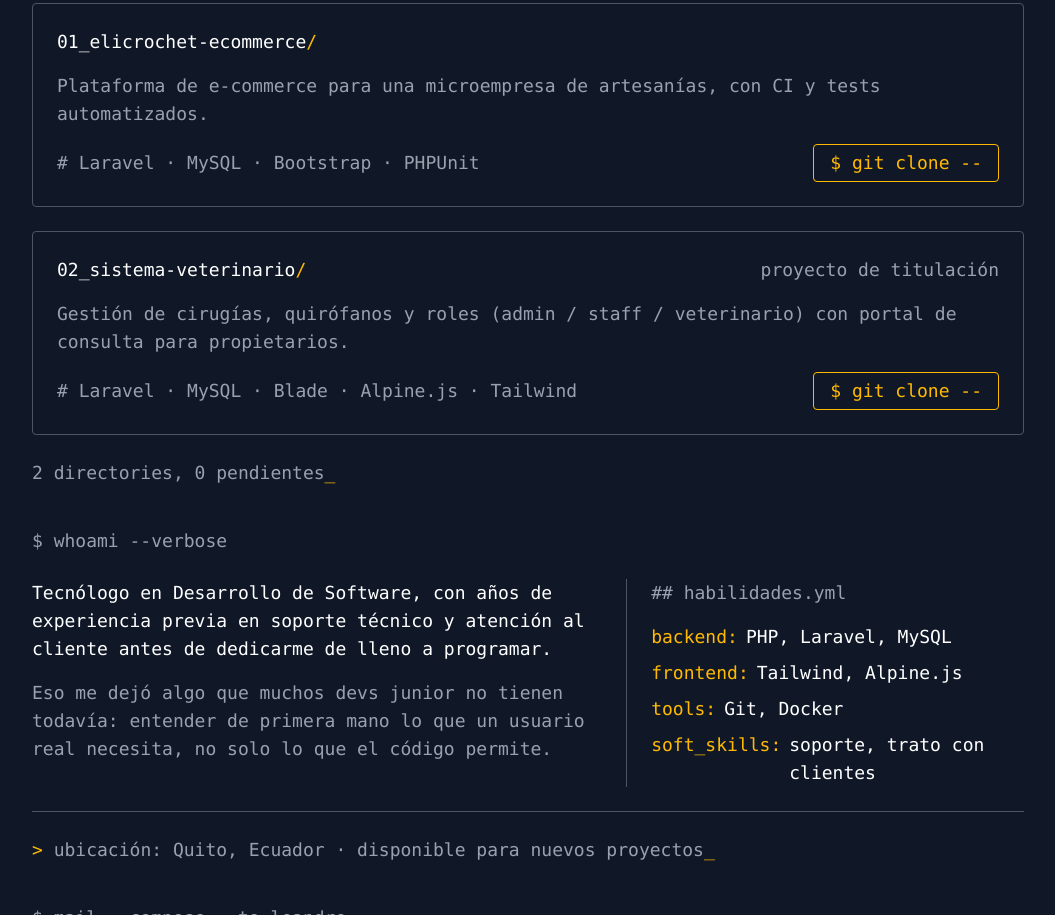
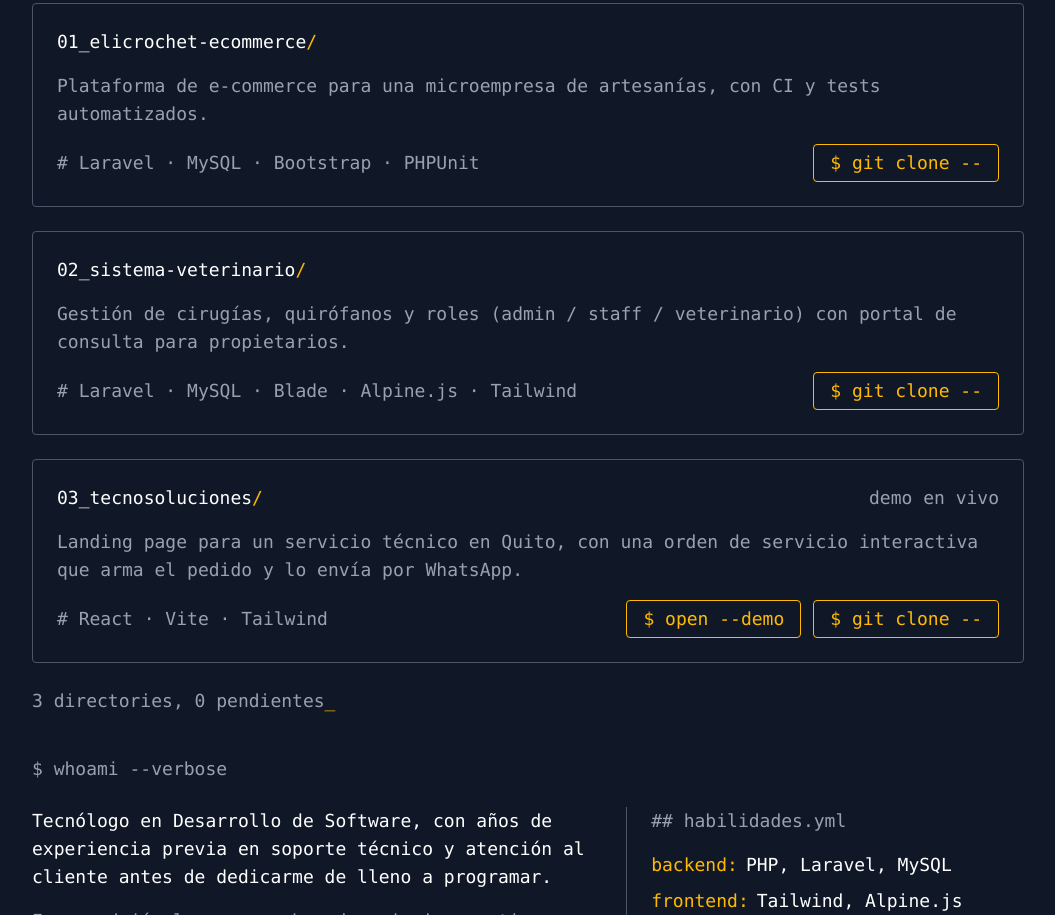
Before and after one commit to LeandroRubio-73456/portafolio, a website: page index.html in a window 1280 px wide. Shown: the part 572-1487 px from the top of the page, without its empty margins (112-1167 px from the left). Drawn offline with Linux system fonts and the light colour scheme.

Commit message:
feat: add Tecnosoluciones project and rewrite README

```diff
--- a/index.html
+++ b/index.html
@@ -86,7 +86,6 @@
                 <li class="p-6 border border-gray-600 rounded hover:border-gray-400 transition-colors">
                     <div class="flex flex-col sm:flex-row sm:justify-between gap-1 mb-4">
                         <h3>02_sistema-veterinario<span class="text-amber-400">/</span></h3>
-                        <span class="text-gray-400">proyecto de titulación</span>
                     </div>
                     <p class="text-gray-400 mb-4">Gestión de cirugías, quirófanos y roles (admin / staff / veterinario)
                         con portal de consulta para propietarios.</p>
@@ -98,8 +97,29 @@
                             git clone --</a>
                     </div>
                 </li>
+                <li class="p-6 border border-gray-600 rounded hover:border-gray-400 transition-colors">
+                    <div class="flex flex-col sm:flex-row sm:justify-between gap-1 mb-4">
+                        <h3>03_tecnosoluciones<span class="text-amber-400">/</span></h3>
+                        <span class="text-gray-400">demo en vivo</span>
+                    </div>
+                    <p class="text-gray-400 mb-4">Landing page para un servicio técnico en Quito, con una orden de
+                        servicio interactiva que arma el pedido y lo envía por WhatsApp.</p>
+                    <div class="flex flex-col sm:flex-row sm:justify-between sm:items-center gap-3">
+                        <span class="text-gray-400"># React · Vite · Tailwind</span>
+                        <div class="flex flex-col sm:flex-row gap-3">
+                            <a href="https://tecnosoluciones-5t8.pages.dev/" target="_blank"
+                                rel="noopener noreferrer"
+                                class="text-amber-400 border border-amber-400 rounded px-4 py-1 hover:text-amber-300 hover:border-amber-300 transition-colors">$
+                                open --demo</a>
+                            <a href="https://github.com/LeandroRubio-73456/tecnosoluciones" target="_blank"
+                                rel="noopener noreferrer"
+                                class="text-amber-400 border border-amber-400 rounded px-4 py-1 hover:text-amber-300 hover:border-amber-300 transition-colors">$
+                                git clone --</a>
+                        </div>
+                    </div>
+                </li>
             </ul>
-            <span class="text-gray-400">2 directories, 0 pendientes<span class="text-amber-400">_</span></span>
+            <span class="text-gray-400">3 directories, 0 pendientes<span class="text-amber-400">_</span></span>
         </section>
 
         <!--ABOUT ME SECTION-->
--- a/package.json
+++ b/package.json
@@ -4,7 +4,8 @@
   "description": "Sitio personal para mostrar mis proyectos como desarrollador backend.",
   "main": "index.js",
   "scripts": {
-    "test": "echo \"Error: no test specified\" && exit 1"
+    "build:css": "npx @tailwindcss/cli -i ./src/input.css -o ./src/output.css --minify",
+    "watch:css": "npx @tailwindcss/cli -i ./src/input.css -o ./src/output.css --watch"
   },
   "repository": {
     "type": "git",
@@ -21,6 +22,5 @@
   "devDependencies": {
     "@tailwindcss/cli": "^4.3.3",
     "tailwindcss": "^4.3.3"
-  },
-  "build:css": "npx @tailwindcss/cli -i ./src/input.css -o ./assets/style.css --minify"
+  }
 }
```
Also changed, not shown: README.md, docs/screenshots/inicio.png (added), docs/screenshots/movil.png (added), src/output.css.
